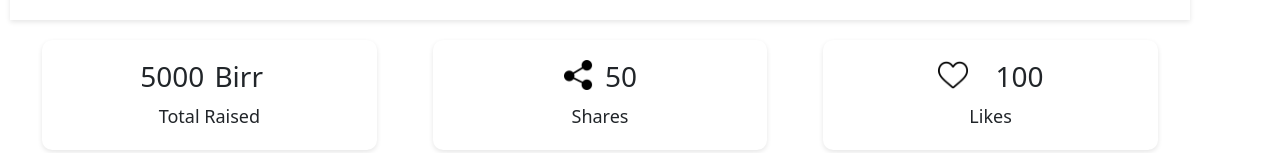
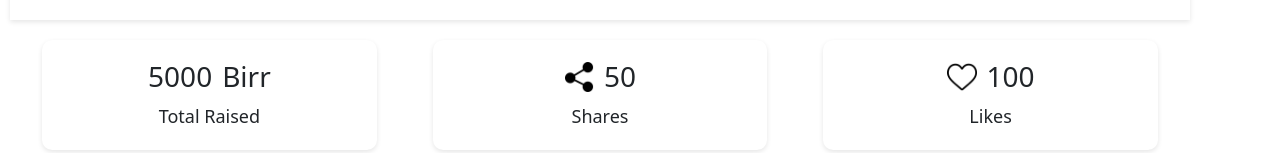
Before and after one commit to Anicodeth/Mela, an Angular app in the folder front/mela/: page /profile/1 in a window 1280 px wide. Shown: the part 238-391 px from the top of the page. Built offline with nearby package versions, Linux system fonts and the light colour scheme.

Commit message:
fixed the allignments

```diff
--- a/front/mela/src/app/profile-page/profile-page.component.css
+++ b/front/mela/src/app/profile-page/profile-page.component.css
@@ -66,9 +66,10 @@ header .container{
     box-shadow: 0 2px 5px rgba(0, 0, 0, 0.1);
   }
   .stat-card div{
-    display: grid;
-    grid-template-columns: 1fr 1fr;
+    display: flex;
+    justify-content: center;
     gap: 10px;
+    align-items: center;
   }
   .stat-card div h2 {
     font-size: 28px;
@@ -77,6 +78,7 @@ header .container{
   .stat-card div img{
     width: 30px;
     height: 30px;
+    margin-top:-8px;
   }
   .stat-card p {
     font-size: 18px;
```
